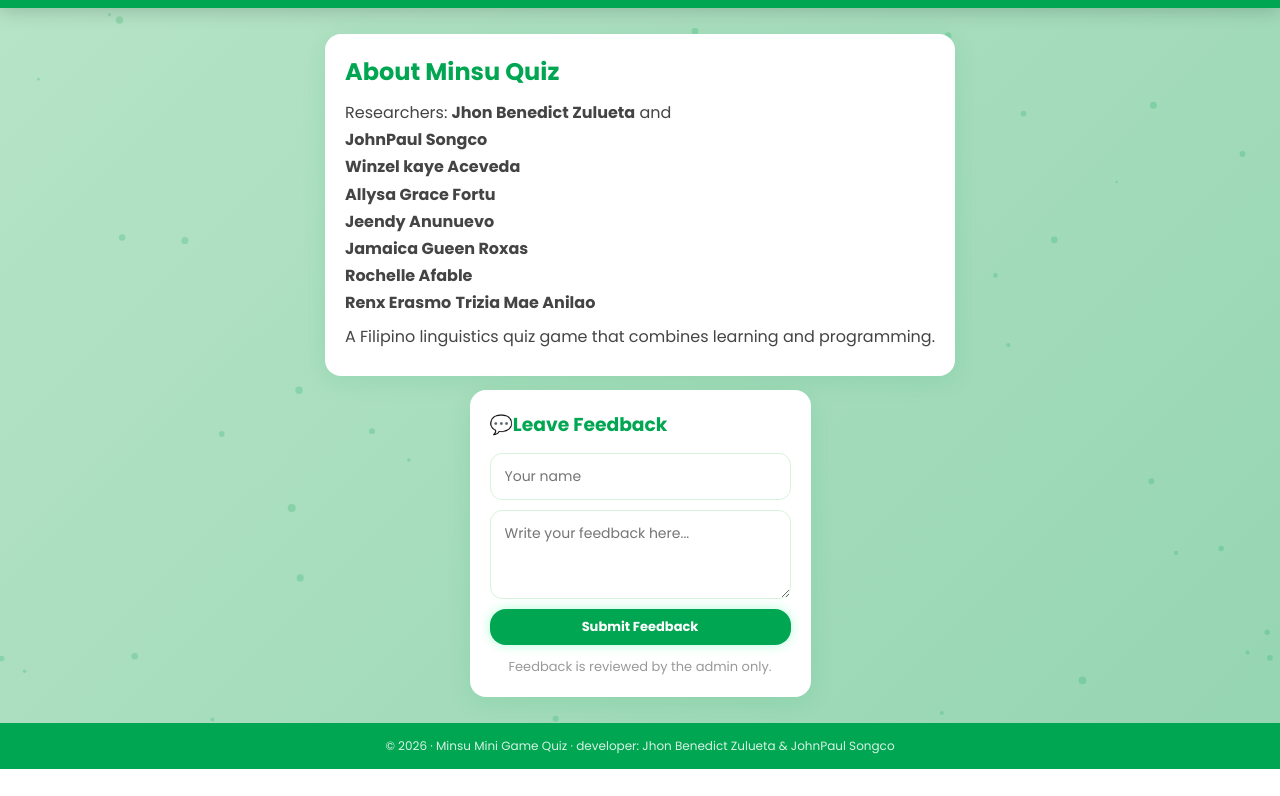
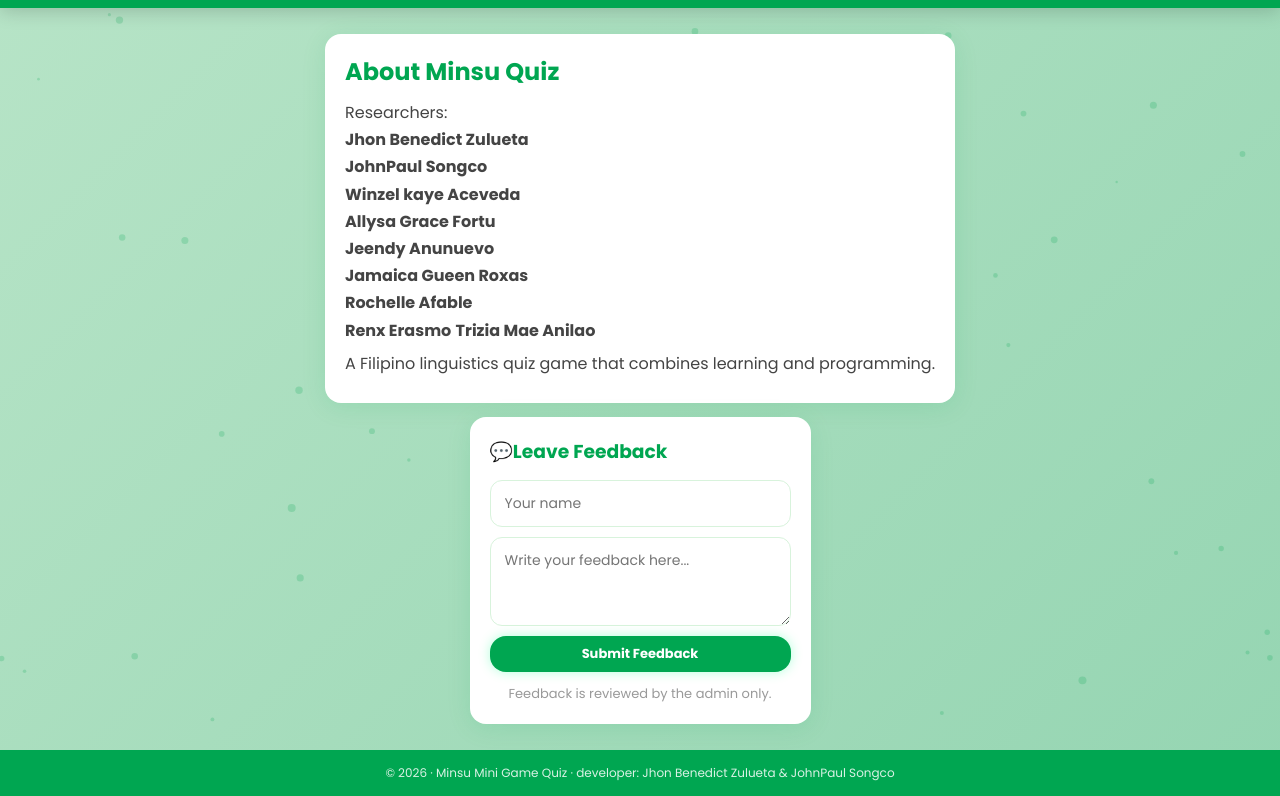
Before and after one commit to songcojohnpaul60-beep/E-test-, a plain HTML site: page index.html in a window 1280 px wide. Both pictures are taken after a click on the link "About". Shown: the part 52-848 px from the top of the page. Before the commit the page ends 821 px from the top, so only its background shows below. Drawn offline with Linux system fonts and the light colour scheme; files whose address does not match are found by name.

Commit message:
Update index.html

```diff
--- a/index.html
+++ b/index.html
@@ -246,7 +246,7 @@
 <section id="about" class="tab">
   <div class="about-box card">
     <h2>About Minsu Quiz</h2>
-    <p>Researchers: <strong>Jhon Benedict Zulueta</strong> and
+    <p>Researchers:<br> <strong>Jhon Benedict Zulueta</strong>
       <br><strong>JohnPaul Songco</strong><br>
       <strong>Winzel kaye Aceveda</strong><br>
       <strong>Allysa Grace Fortu</strong><br>
```
